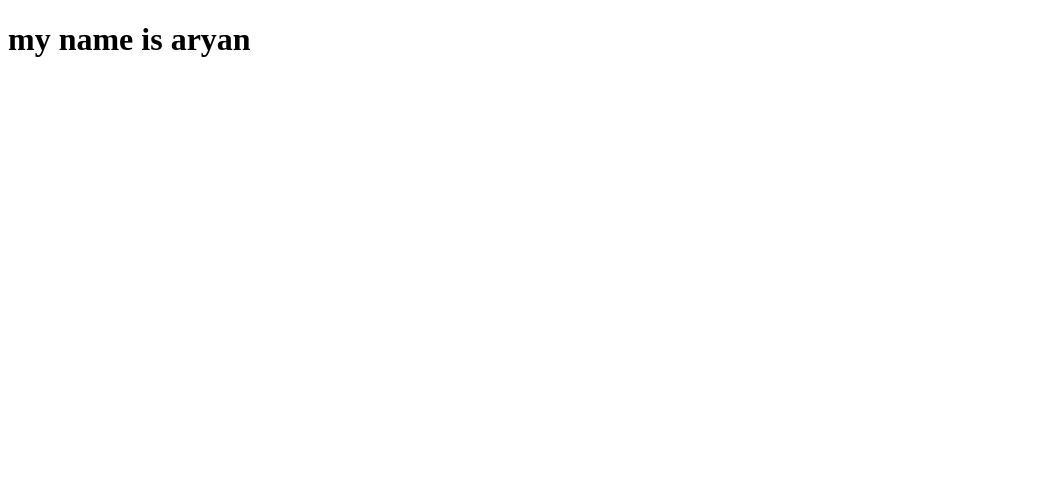
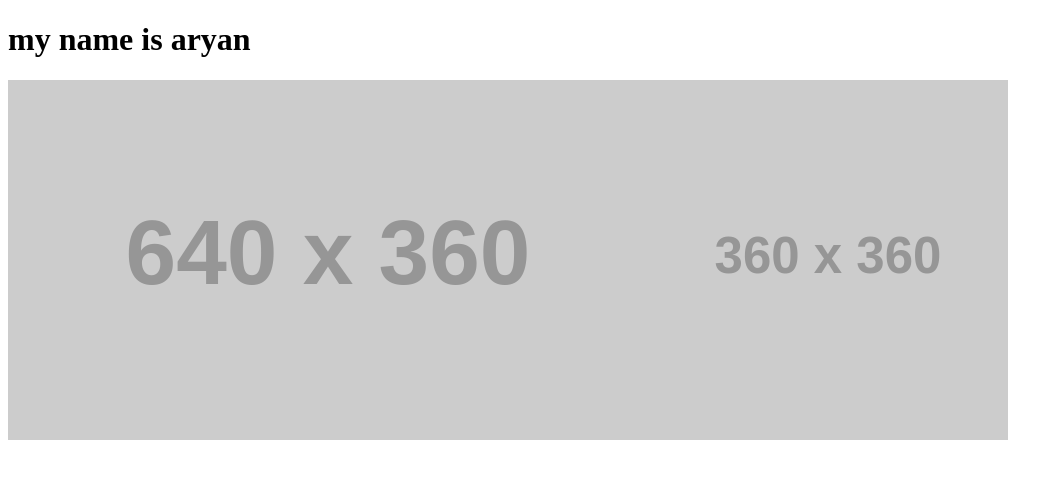
Before and after one commit to officialdev23/React, a React (Create React App) app in the folder awesomeapp/: page / in a window 1280 px wide. Shown: the top 478 px of the page, without its empty margins (0-1063 px from the left). Built offline with nearby package versions, Linux system fonts and the light colour scheme.

Commit message:
Update index.js

```diff
--- a/awesomeapp/src/index.js
+++ b/awesomeapp/src/index.js
@@ -63,6 +63,10 @@ import ReactDOM from "react-dom";
 const name = "aryan";
 
 ReactDOM.render(
-    <h1>my name is {name}</h1>,
+    <>
+    <h1 contentEditable="true">my name is {name}</h1>
+    <img src="http://via.placeholder.com/640x360" alt="React"/>
+    <img src="http://via.placeholder.com/360x360" alt="React"/>
+    </>,
     document.getElementById("root")
 );
```
